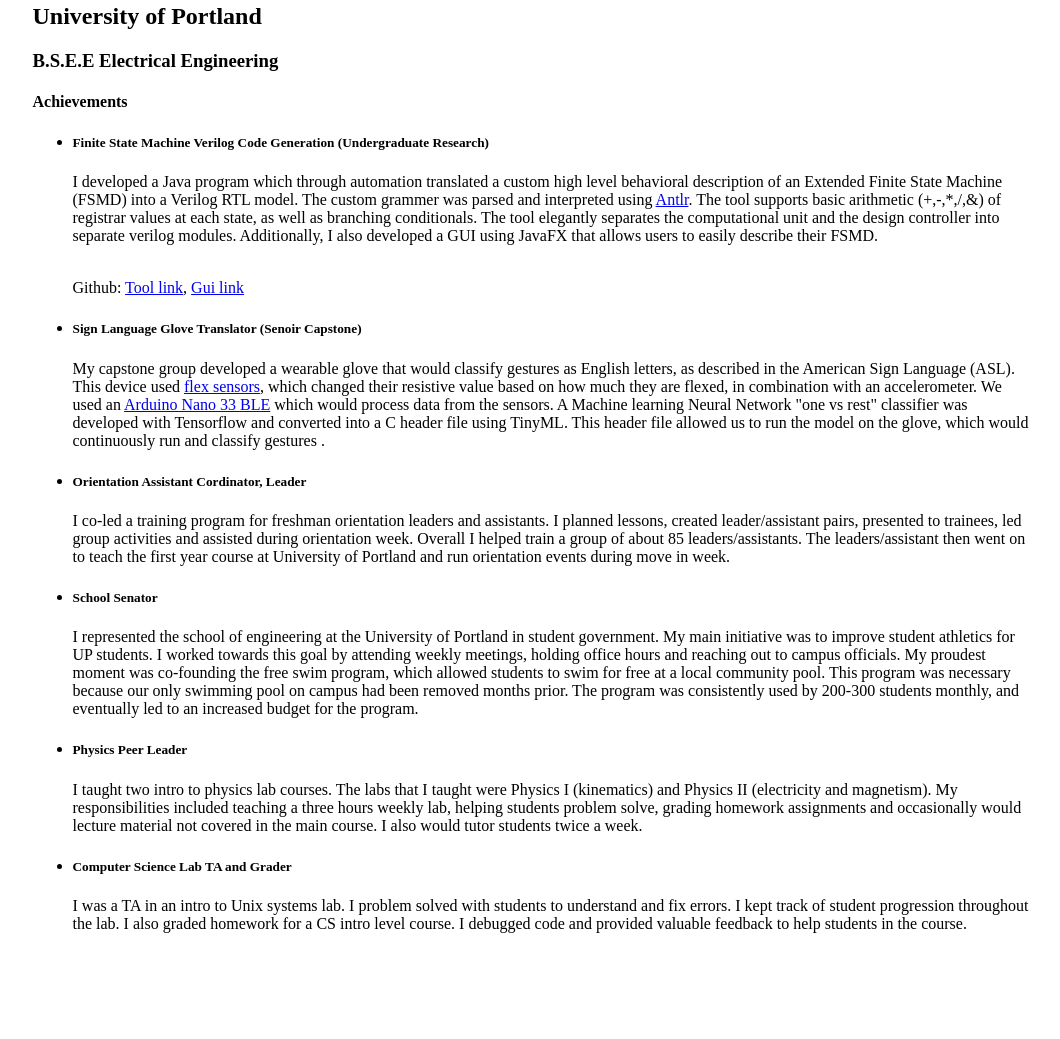
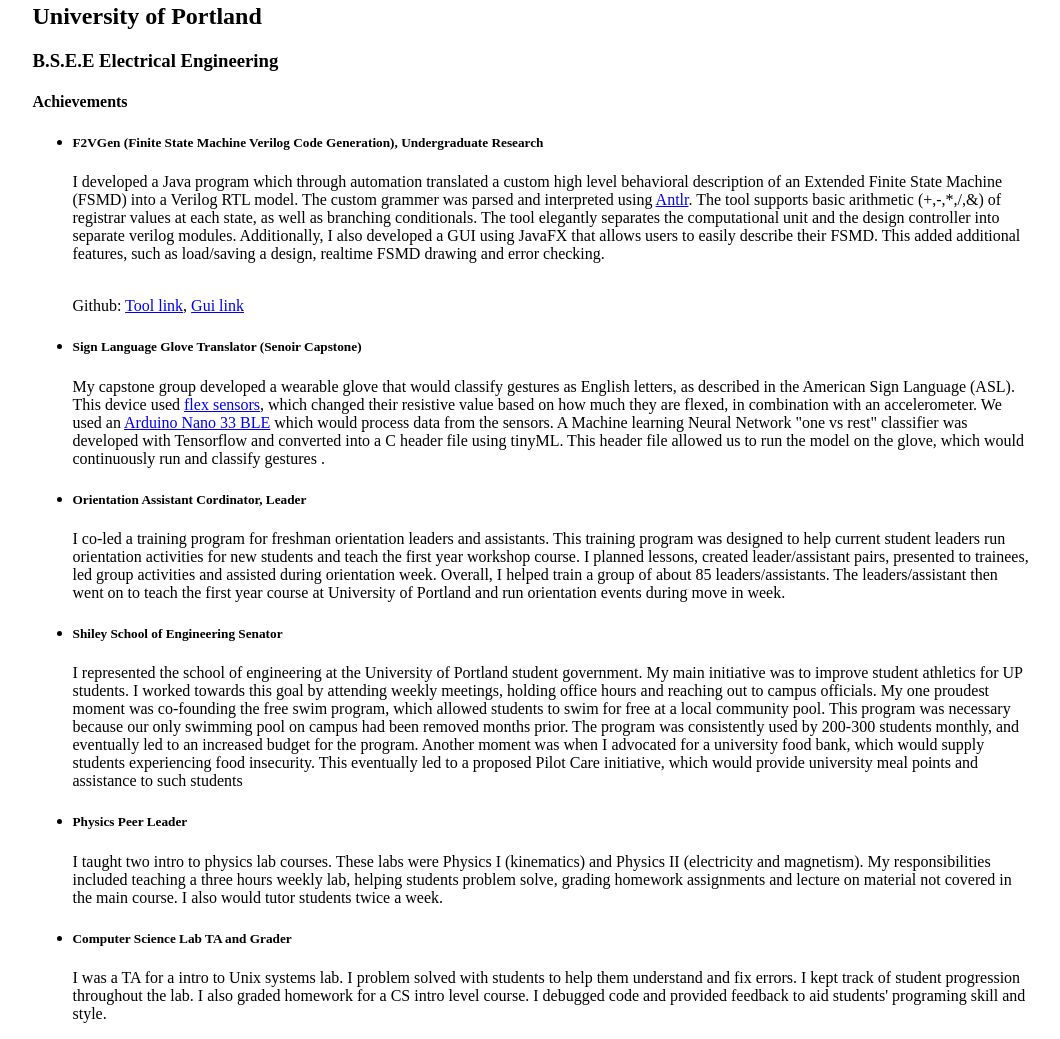
Before and after one commit to SteliosPapoutsakis/www.steliospapoutsakis.com, a plain HTML site: page education/index.html in a window 1280 px wide. Shown: the part 790-1829 px from the top of the page, without its empty margins (110-1170 px from the left). Before the commit the page ends 1739 px from the top, so only its background shows below. Drawn offline with Linux system fonts and the light colour scheme; files whose address does not match are found by name.

Commit message:
added changes to work and education expierences to better reflect what I have on linkedIn at the moment

```diff
--- a/education/index.html
+++ b/education/index.html
@@ -38,8 +38,8 @@
 	<ul>
 		<li>
 			<div>
-				<h5>Finite State Machine Verilog Code Generation (Undergraduate Research)</h5>
-				<p>I developed a Java program which through automation translated a custom high level behavioral description of an Extended Finite State Machine (FSMD) into a Verilog RTL model. The custom grammer was parsed and interpreted using <a href="https://www.antlr.org/">Antlr</a>. The tool supports basic arithmetic (+,-,*,/,&) of registrar values at each state, as well as branching conditionals. The tool elegantly separates the computational unit and the design controller into separate verilog modules. Additionally, I also developed a GUI using JavaFX that allows users to easily describe their FSMD.</p>
+				<h5>F2VGen (Finite State Machine Verilog Code Generation), Undergraduate Research</h5>
+				<p>I developed a Java program which through automation translated a custom high level behavioral description of an Extended Finite State Machine (FSMD) into a Verilog RTL model. The custom grammer was parsed and interpreted using <a href="https://www.antlr.org/">Antlr</a>. The tool supports basic arithmetic (+,-,*,/,&) of registrar values at each state, as well as branching conditionals. The tool elegantly separates the computational unit and the design controller into separate verilog modules. Additionally, I also developed a GUI using JavaFX that allows users to easily describe their FSMD. This added additional features, such as load/saving a design, realtime FSMD drawing and error checking.</p>
 				<br />
 				Github: <a href="https://github.com/SteliosPapoutsakis/researchFrameWork">Tool link</a>, <a href="https://github.com/SteliosPapoutsakis/researchgui">Gui link</a>
 			</div>
@@ -47,33 +47,33 @@
 		<li>
 			<div>
 				<h5>Sign Language Glove Translator (Senoir Capstone)</h5>
-				<p>My capstone group developed a wearable glove that would classify gestures as English letters, as described in the American Sign Language (ASL). This device used <a href="https://www.adafruit.com/product/1070?gclid=CjwKCAjw64eJBhAGEiwABr9o2KrOtVBuX6zTZEcNOUrY8h18PkUYsNDzV7e2EFoVzkgrql25vqFxSBoCWksQAvD_BwE">flex sensors</a>, which changed their resistive value based on how much they are flexed, in combination with an accelerometer. We used an <a href="https://store.arduino.cc/usa/nano-33-ble-with-headers">Arduino Nano 33 BLE</a> which would process data from the sensors. A Machine learning Neural Network "one vs rest" classifier was developed with Tensorflow and converted into a C header file using TinyML. This header file allowed us to run the model on the glove, which would continuously run and classify gestures .
+				<p>My capstone group developed a wearable glove that would classify gestures as English letters, as described in the American Sign Language (ASL). This device used <a href="https://www.adafruit.com/product/1070?gclid=CjwKCAjw64eJBhAGEiwABr9o2KrOtVBuX6zTZEcNOUrY8h18PkUYsNDzV7e2EFoVzkgrql25vqFxSBoCWksQAvD_BwE">flex sensors</a>, which changed their resistive value based on how much they are flexed, in combination with an accelerometer. We used an <a href="https://store.arduino.cc/usa/nano-33-ble-with-headers">Arduino Nano 33 BLE</a> which would process data from the sensors. A Machine learning Neural Network "one vs rest" classifier was developed with Tensorflow and converted into a C header file using tinyML. This header file allowed us to run the model on the glove, which would continuously run and classify gestures .
 			</div>
 		</li>
 		<li>
 			<div>
 				<h5>Orientation Assistant Cordinator, Leader</h5>
-				<p> I co-led a training program for freshman orientation leaders and assistants. I planned lessons, created leader/assistant pairs, presented to trainees, led group activities and assisted during orientation week. Overall I helped train a group of about 85 leaders/assistants. The leaders/assistant then went on to teach the first year course at University of Portland and run orientation events during move in week.</p>
+				<p> I co-led a training program for freshman orientation leaders and assistants. This training program was designed to help current student leaders run orientation activities for new students and teach the first year workshop course. I planned lessons, created leader/assistant pairs, presented to trainees, led group activities and assisted during orientation week. Overall, I helped train a group of about 85 leaders/assistants. The leaders/assistant then went on to teach the first year course at University of Portland and run orientation events during move in week.</p>
 			</div>
 		</li>
 		<li>
 			<div>
-				<h5>School Senator</h5>
+				<h5>Shiley School of Engineering Senator</h5>
 				<p>
-I represented the school of engineering at the University of Portland in student government. My main initiative was to improve student athletics for UP students. I worked towards this goal by attending weekly meetings, holding office hours and reaching out to campus officials. My proudest moment was co-founding the free swim program, which allowed students to swim for free at a local community pool. This program was necessary because our only swimming pool on campus had been removed months prior. The program was consistently used by 200-300 students monthly, and eventually led to an increased budget for the program.</p>
+I represented the school of engineering at the University of Portland student government. My main initiative was to improve student athletics for UP students. I worked towards this goal by attending weekly meetings, holding office hours and reaching out to campus officials. My one proudest moment was co-founding the free swim program, which allowed students to swim for free at a local community pool. This program was necessary because our only swimming pool on campus had been removed months prior. The program was consistently used by 200-300 students monthly, and eventually led to an increased budget for the program. Another moment was when I advocated for a university food bank, which would supply students experiencing food insecurity. This eventually led to a proposed Pilot Care initiative, which would provide university meal points and assistance to such students </p>
 			</div>
 		</li>
 		<li>
 			<div>
 				<h5>Physics Peer Leader</h5>
-				<p>I taught two intro to physics lab courses. The labs that I taught were Physics I (kinematics) and Physics II (electricity and magnetism). My responsibilities included teaching a three hours weekly lab, helping students problem solve, grading homework assignments and occasionally would lecture material not covered in the main course. I also would tutor students twice a week.
+				<p>I taught two intro to physics lab courses. These labs were Physics I (kinematics) and Physics II (electricity and magnetism). My responsibilities included teaching a three hours weekly lab, helping students problem solve, grading homework assignments and lecture on material not covered in the main course. I also would tutor students twice a week.
 				</p>
 			</div>
 		</li>
 		<li>
 			<div>
 				<h5>Computer Science Lab TA and Grader</h5>
-				<p>I was a TA in an intro to Unix systems lab. I problem solved with students to understand and fix errors. I kept track of student progression throughout the lab. I also graded homework for a CS intro level course. I debugged code and provided valuable feedback to help students in the course.</p>
+				<p>I was a TA for a intro to Unix systems lab. I problem solved with students to help them understand and fix errors. I kept track of student progression throughout the lab. I also graded homework for a CS intro level course. I debugged code and provided feedback to aid students' programing skill and style.</p>
 			</div>
 		</li>
 	</ul>
```
Also changed, not shown: index.html (+1 -1 lines), work/index.html (+4 -4 lines).
